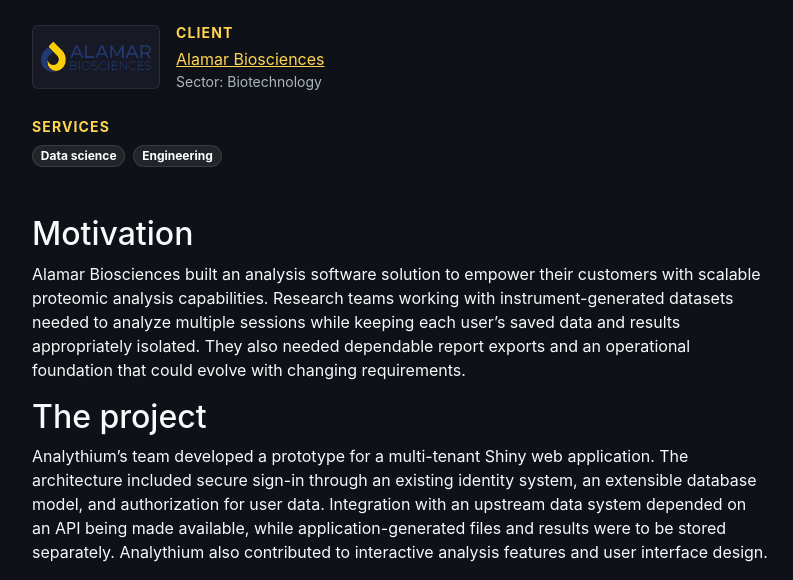
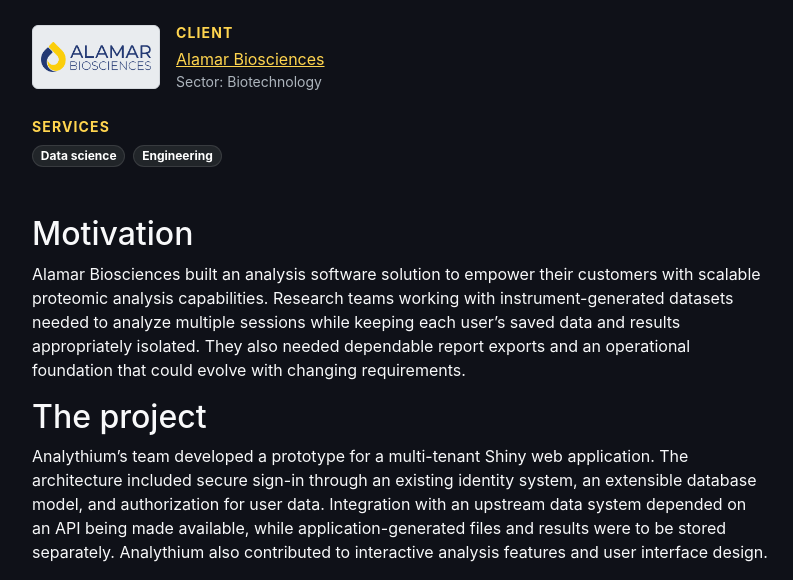
Before and after one commit to analythium/analythium-website, a Jekyll site: the page built from _projects/secure-multi-tenant-analytics.md, in a window 1280 px wide and 1400 px high, scrolled down 566 px. Shown: the part 235-815 px from the top of the window, without its empty margins (240-1033 px from the left). Built offline with Jekyll 4.4.1, drawn with Linux system fonts in a browser that asks for light colours; comment, search, counter and statistics services are not loaded; grey boxes are pictures that could not be loaded.

Commit message:
Better logos in dark mode
Signed-off-by: Peter Solymos <psolymos@gmail.com>

```diff
--- a/assets/css/site.css
+++ b/assets/css/site.css
@@ -774,6 +774,15 @@
   background: var(--site-panel);
 }
 
+:root[data-theme="dark"] .project-client-logo {
+  border-color: #d4d8dd;
+  background: #e9ecef;
+}
+
+.project-client-logo img {
+  filter: none;
+}
+
 .project-client img {
   display: block;
   width: auto;
```
